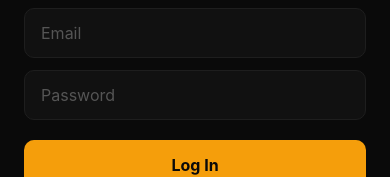
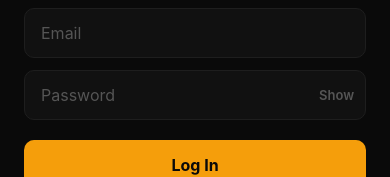
Before and after one commit to jradame/tiptrack-app, a React Native app: screen /Log in a window 390 px wide. Shown: the part 368-545 px from the top of the page. Built offline with nearby package versions, Linux system fonts and the light colour scheme.

Commit message:
add notes, shift type, sales tracking, show/hide password

```diff
--- a/app.json
+++ b/app.json
@@ -14,7 +14,10 @@
     },
     "ios": {
       "supportsTablet": true,
-      "bundleIdentifier": "com.justinadame.tiptrack"
+      "bundleIdentifier": "com.justinadame.tiptrack",
+      "infoPlist": {
+        "ITSAppUsesNonExemptEncryption": false
+      }
     },
     "android": {
       "adaptiveIcon": {
@@ -26,6 +29,11 @@
     },
     "web": {
       "favicon": "./assets/icon.png"
+    },
+    "extra": {
+      "eas": {
+        "projectId": "c02e28eb-659d-454e-8bd0-99038ea2deea"
+      }
     }
   }
 }
--- a/src/screens/LogShiftScreen.tsx
+++ b/src/screens/LogShiftScreen.tsx
@@ -24,15 +24,21 @@ type Venue = {
   tip_out_roles: TipOutRole[];
   base_hourly: number | null;
   cc_fee_percent: number | null;
+  track_sales: boolean | null;
 };
+
+type ShiftType = 'day' | 'night';
 
 export default function LogShiftScreen() {
   const [venues, setVenues] = useState<Venue[]>([]);
   const [selectedVenue, setSelectedVenue] = useState<Venue | null>(null);
   const [shiftDate, setShiftDate] = useState(todayStr());
+  const [shiftType, setShiftType] = useState<ShiftType>('night');
   const [hours, setHours] = useState('');
   const [cashTips, setCashTips] = useState('');
   const [creditTips, setCreditTips] = useState('');
+  const [sales, setSales] = useState('');
+  const [notes, setNotes] = useState('');
   const [saving, setSaving] = useState(false);
 
   useFocusEffect(
@@ -106,12 +112,15 @@ export default function LogShiftScreen() {
       venue_id: selectedVenue.id,
       venue_name: selectedVenue.name,
       shift_date: shiftDate,
+      shift_type: shiftType,
       hours: parseFloat(hours),
       cash_tips: parseFloat(cashTips) || 0,
       credit_tips: parseFloat(creditTips) || 0,
+      sales: parseFloat(sales) || null,
       tip_outs: tipOuts,
       total_tip_out: totalTipOut(),
       take_home: calcTakeHome(),
+      notes: notes.trim() || null,
     });
     setSaving(false);
     if (error) {
@@ -121,7 +130,10 @@ export default function LogShiftScreen() {
       setHours('');
       setCashTips('');
       setCreditTips('');
+      setSales('');
+      setNotes('');
       setShiftDate(todayStr());
+      setShiftType('night');
     }
   }
 
@@ -131,6 +143,7 @@ export default function LogShiftScreen() {
   const wageEarnings = calcWageEarnings();
   const hasCcFee = ccFee > 0;
   const hasWage = wageEarnings > 0;
+  const showSales = selectedVenue?.track_sales;
 
   return (
     <ScrollView style={styles.container} keyboardShouldPersistTaps="handled">
@@ -160,6 +173,22 @@ export default function LogShiftScreen() {
         placeholder="YYYY-MM-DD"
         placeholderTextColor="#555"
       />
+
+      <Text style={styles.sectionLabel}>SHIFT TYPE</Text>
+      <View style={styles.toggleRow}>
+        <TouchableOpacity
+          style={[styles.toggleButton, shiftType === 'day' && styles.toggleButtonActive]}
+          onPress={() => setShiftType('day')}
+        >
+          <Text style={[styles.toggleText, shiftType === 'day' && styles.toggleTextActive]}>☀️  Day</Text>
+        </TouchableOpacity>
+        <TouchableOpacity
+          style={[styles.toggleButton, shiftType === 'night' && styles.toggleButtonActive]}
+          onPress={() => setShiftType('night')}
+        >
+          <Text style={[styles.toggleText, shiftType === 'night' && styles.toggleTextActive]}>🌙  Night</Text>
+        </TouchableOpacity>
+      </View>
 
       <Text style={styles.sectionLabel}>HOURS WORKED</Text>
       <TextInput
@@ -191,6 +220,33 @@ export default function LogShiftScreen() {
         keyboardType="decimal-pad"
         placeholder="$0.00 (optional)"
         placeholderTextColor="#555"
+      />
+
+      {showSales && (
+        <>
+          <Text style={styles.sectionLabel}>SALES</Text>
+          <Text style={styles.fieldHint}>Total sales for the shift (optional).</Text>
+          <TextInput
+            style={styles.input}
+            value={sales}
+            onChangeText={setSales}
+            keyboardType="decimal-pad"
+            placeholder="$0.00 (optional)"
+            placeholderTextColor="#555"
+          />
+        </>
+      )}
+
+      <Text style={styles.sectionLabel}>NOTES</Text>
+      <TextInput
+        style={[styles.input, styles.notesInput]}
+        value={notes}
+        onChangeText={setNotes}
+        placeholder="Anything worth remembering about this shift... (optional)"
+        placeholderTextColor="#555"
+        multiline
+        numberOfLines={3}
+        textAlignVertical="top"
       />
 
       {(tipOuts.length > 0 || hasCcFee || hasWage) && (
@@ -253,6 +309,25 @@ const styles = StyleSheet.create({
     paddingHorizontal: 16, paddingVertical: 14, fontSize: 16,
     borderWidth: 1, borderColor: '#1e1e1e',
   },
+  notesInput: {
+    height: 90,
+    paddingTop: 14,
+  },
+  toggleRow: {
+    flexDirection: 'row',
+    gap: 10,
+    marginBottom: 4,
+  },
+  toggleButton: {
+    flex: 1, paddingVertical: 12, borderRadius: 10,
+    backgroundColor: '#111111', borderWidth: 1, borderColor: '#1e1e1e',
+    alignItems: 'center',
+  },
+  toggleButtonActive: {
+    backgroundColor: '#f59e0b', borderColor: '#f59e0b',
+  },
+  toggleText: { color: '#666', fontSize: 14, fontWeight: '600' },
+  toggleTextActive: { color: '#0a0a0a', fontWeight: '700' },
   breakdown: {
     backgroundColor: '#111111', borderRadius: 12, padding: 16,
     marginTop: 24, borderWidth: 1, borderColor: '#1e1e1e',
--- a/src/screens/LoginScreen.tsx
+++ b/src/screens/LoginScreen.tsx
@@ -17,6 +17,7 @@ export default function LoginScreen() {
   const [password, setPassword] = useState('');
   const [isLogin, setIsLogin] = useState(true);
   const [loading, setLoading] = useState(false);
+  const [showPassword, setShowPassword] = useState(false);
 
   async function handleAuth() {
     if (!email || !password) {
@@ -52,14 +53,23 @@ export default function LoginScreen() {
         value={email}
         onChangeText={setEmail}
       />
+
+      <View style={styles.passwordContainer}>
         <TextInput
-        style={styles.input}
+          style={styles.passwordInput}
           placeholder="Password"
           placeholderTextColor="#555"
-        secureTextEntry
+          secureTextEntry={!showPassword}
           value={password}
           onChangeText={setPassword}
         />
+        <TouchableOpacity
+          style={styles.eyeButton}
+          onPress={() => setShowPassword(!showPassword)}
+        >
+          <Text style={styles.eyeIcon}>{showPassword ? 'Hide' : 'Show'}</Text>
+        </TouchableOpacity>
+      </View>
 
       <TouchableOpacity style={styles.button} onPress={handleAuth} disabled={loading}>
         {loading ? (
@@ -110,6 +120,31 @@ const styles = StyleSheet.create({
     borderWidth: 1,
     borderColor: '#1e1e1e',
   },
+  passwordContainer: {
+    flexDirection: 'row',
+    alignItems: 'center',
+    backgroundColor: '#111111',
+    borderRadius: 10,
+    borderWidth: 1,
+    borderColor: '#1e1e1e',
+    marginBottom: 12,
+  },
+  passwordInput: {
+    flex: 1,
+    color: '#fff',
+    paddingHorizontal: 16,
+    paddingVertical: 14,
+    fontSize: 16,
+  },
+  eyeButton: {
+    paddingHorizontal: 14,
+    paddingVertical: 14,
+  },
+  eyeIcon: {
+    fontSize: 13,
+    color: '#555',
+    fontWeight: '600',
+  },
   button: {
     backgroundColor: '#f59e0b',
     borderRadius: 10,
```
Also changed, not shown: eas.json (added, +21 -0 lines). Lines whose indentation alone changed are shown as unchanged.
